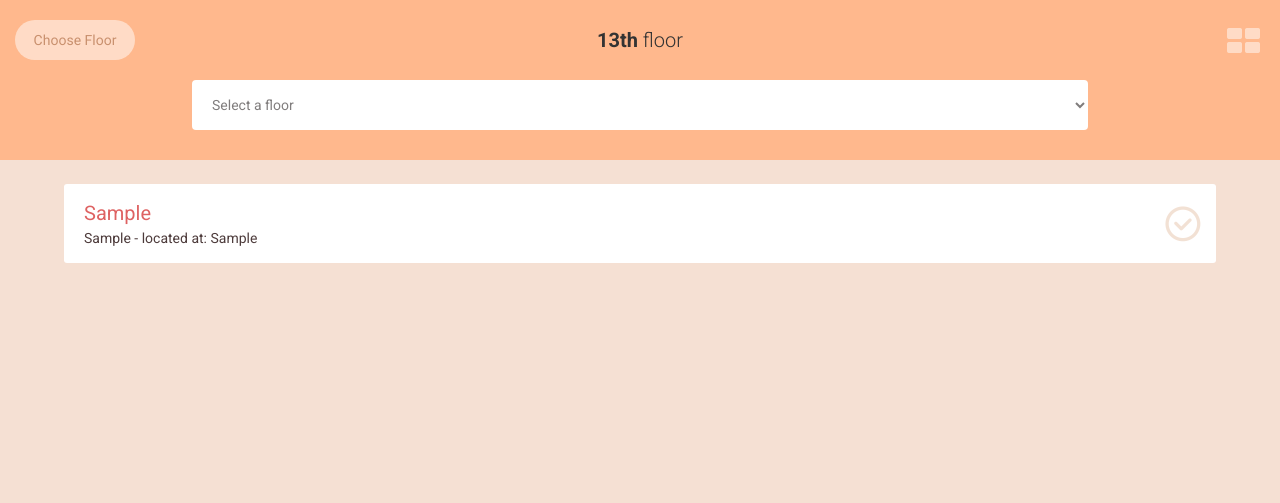
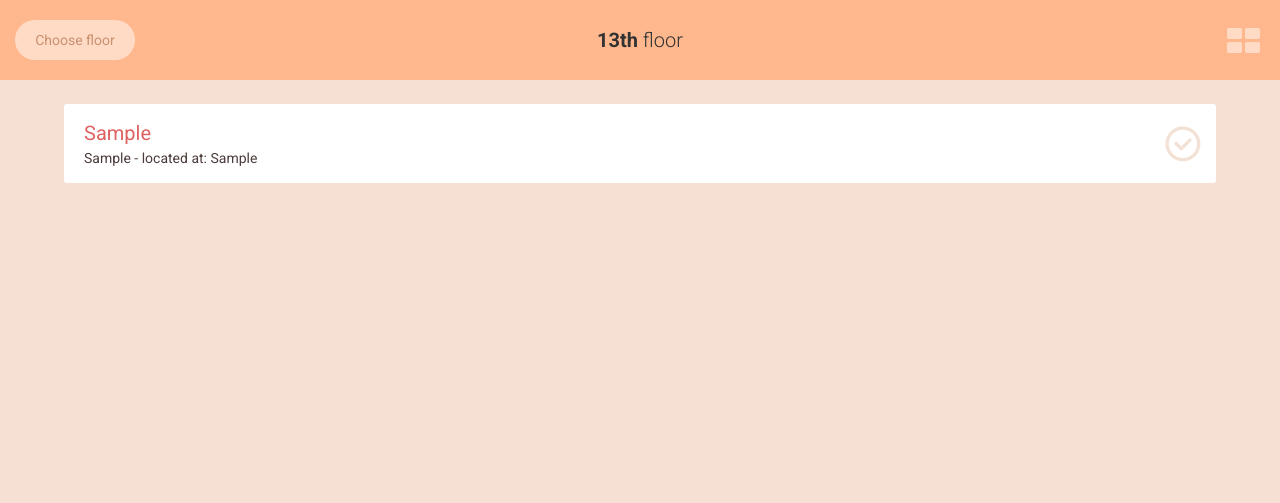
Before and after one commit to doublerainbo/yelp-hackathon-18, a Django app: template kitchen_app/templates/index.html in a window 1280 px wide. Shown: the part 161-664 px from the top of the page. Run offline with Django 3.2, Linux system fonts and the light colour scheme; the template is opened without the code that fills it: most values are stand-ins (such as "Sample title", 1, 10 or a date in 2020); parts of the project's set-up code (start-up, migrations or seed data) failed here and were passed over; some libraries are stand-ins or nearby versions.

Commit message:
Added api calls to filter floors

```diff
--- a/kitchen_app/static/css/style.css
+++ b/kitchen_app/static/css/style.css
@@ -17,7 +17,7 @@ body {
     width: 72px;
 }
 
-.logo, .order-food, .order-name, .order-submit, .order-floor, .order-item {
+.logo, .order-food, .order-name, .order-submit, .order-floor, .order-item, .requests-floor {
     display:block;
     border:none;
     outline: none;
@@ -75,7 +75,30 @@ input, select {
 
 .new-order:active {
     box-shadow: none;
+
 }
+
+.new-order.rotate {
+    -moz-transition: all .2s ease-in;
+    -o-transition: all .2s ease-in;
+    -webkit-transition: all .2s ease-in;
+    transition: all .2s ease-in;
+/* Safari */
+-webkit-transform: rotate(-45deg);
+
+/* Firefox */
+-moz-transform: rotate(-45deg);
+
+/* IE */
+-ms-transform: rotate(-45deg);
+
+/* Opera */
+-o-transform: rotate(-45deg);
+
+    transform: rotate(-45deg);
+
+}
+
 
 .floor {
     height: 80px;
@@ -167,6 +190,7 @@ input, select {
 .choose-floor {
     background-color: #FFB88D;
     padding-bottom: 30px;
+    display:none;
 }
 
 .choose-floor-button {
--- a/kitchen_app/static/js/scripts.js
+++ b/kitchen_app/static/js/scripts.js
@@ -7,11 +7,21 @@ var feedMe = function () {
         $('.header-extension').hide();
 
         $('.new-order').click(function () {
+            $('.new-order').toggleClass('rotate');
             $('.header-extension').slideToggle(300);
         });
 
         $('.order-submit').click(function () {
             $('.header-extension').slideToggle(300);
+        });
+
+        $(".choose-floor-button").click(function () {
+            $('.choose-floor').slideToggle(300);
+            if ($(".choose-floor-button").text() === "Choose floor") {
+                $(".choose-floor-button").text("Close");
+            } else {
+                $(".choose-floor-button").text("Choose floor");
+            }
         });
 
         $(".grid-toggle").click(function () {
@@ -48,6 +58,35 @@ var feedMe = function () {
                 });
 
         });
+
+        $(".requests-floor").change(function () {
+            var floor = $(this).find("option:selected").text();
+
+            console.log(floor);
+
+            self.post("http://127.0.0.1:8000/api/kitchen_requests", { floor: floor })
+                .done(function (data) {
+                    console.log("Data Loaded: " + data);
+
+                    var jsonData = JSON.parse(data);
+
+                    self('.all-orders').html('');
+
+                    self.each(jsonData, function (i, item) {
+
+                        $('.all-orders').append('<div class="order-container"><div class="order-details"><div class="what">' +
+                                                item.item + '</div><div class="who">'
+                                                + item.requester + ' - located at: '
+                                                + item.employee_location + '</div></div>'
+                                                + '<img class="complete-icon" src="static/images/check.png"></div>');
+
+                    });
+
+
+                });
+
+        });
+
     });
 };
 
--- a/kitchen_app/templates/index.html
+++ b/kitchen_app/templates/index.html
@@ -42,11 +42,11 @@
         </div>
         <div class="floor">
             <div class="current-floor">13th<span> floor</span></div>
-            <button class="choose-floor-button">Choose Floor</button>
+            <button class="choose-floor-button">Choose floor</button>
             <img class="grid-toggle" src="{% static "images/grid.png" %}">
         </div>
         <div class="choose-floor center">
-            <select class="order-floor center">
+            <select class="requests-floor center">
                 <option>Select a floor</option>
                         {% for i in floor_options %}
                             <option>{{i}}</option>
```
